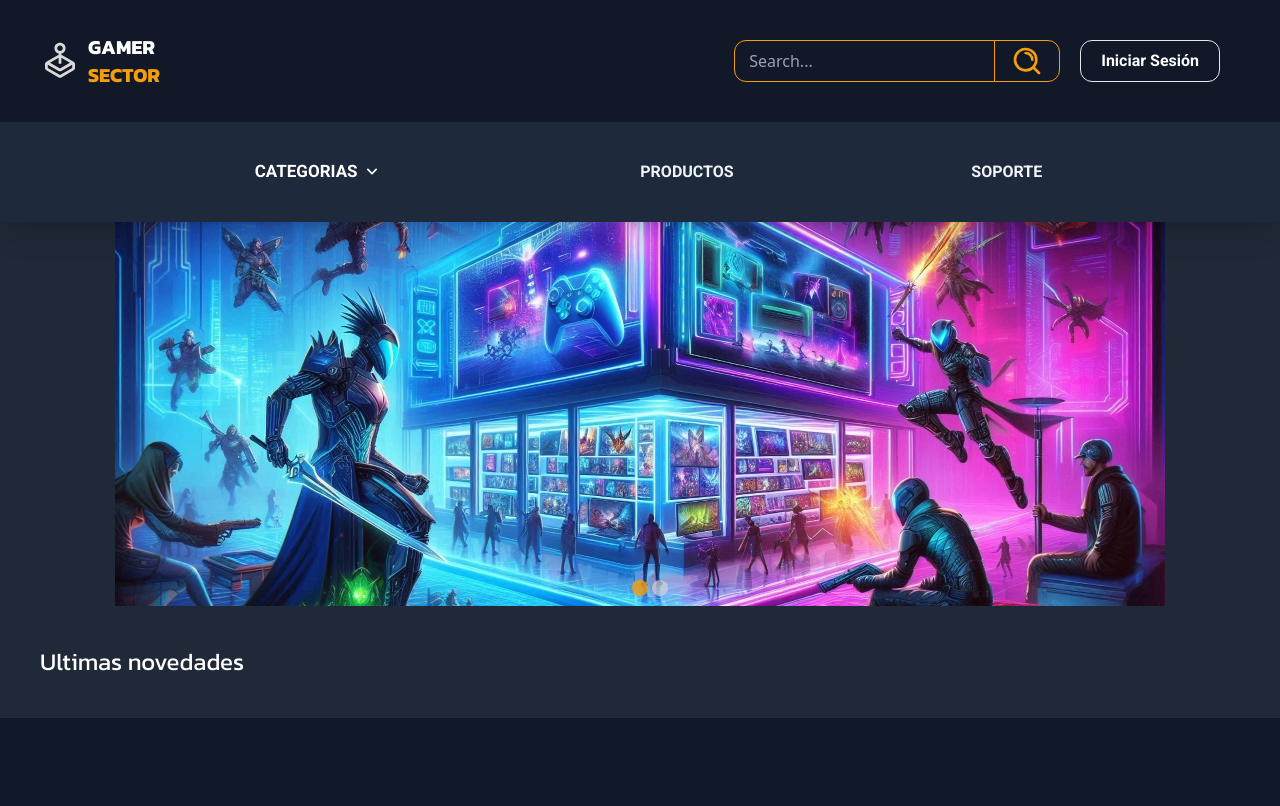
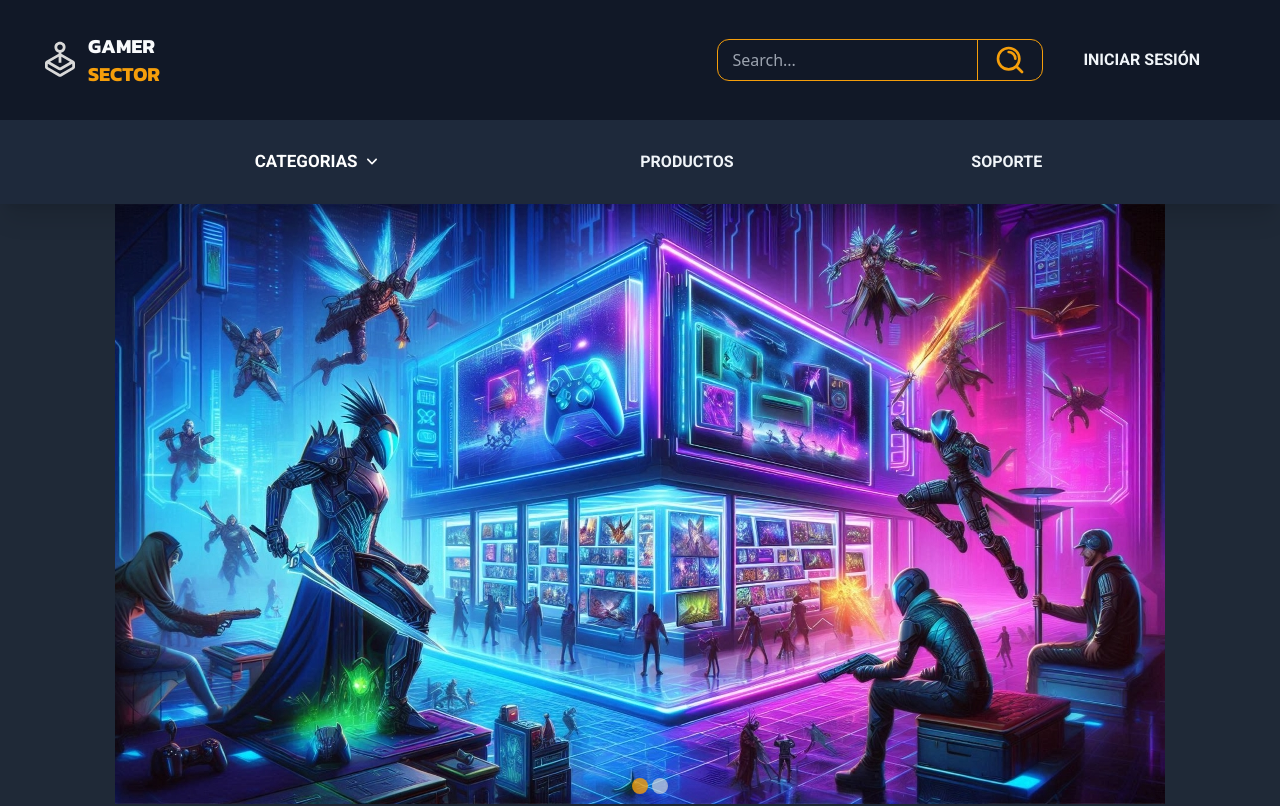
Before and after one commit to MartinEAcosta/gamer-sector-react, a React (Vite) app in the folder gamer-sector/: page / in a window 1280 px wide. Shown: the top 806 px of the page. Built offline with nearby package versions, Linux system fonts and the light colour scheme; a web font is replaced by a local one.

Commit message:
+refacciones para mejorar la claridad del código ymodularidad

```diff
--- a/gamer-sector/index.html
+++ b/gamer-sector/index.html
@@ -1,8 +1,8 @@
 <!doctype html>
-<html lang="en">
+<html lang="es">
   <head>
     <meta charset="UTF-8" />
-    <link rel="icon" type="image/svg+xml" href="/vite.svg" />
+    <link rel="icon" type="image/svg+xml" href="./src/assets/joystick.svg" />
     <meta name="viewport" content="width=device-width, initial-scale=1.0" />
     <link href="https://fonts.googleapis.com/css2?family=Roboto:ital,wght@0,100;0,300;0,400;0,500;0,700;0,900;1,100;1,300;1,400;1,500;1,700;1,900&display=swap" rel="stylesheet">
 
--- a/gamer-sector/src/components/CardFooter.jsx
+++ /dev/null
@@ -1,25 +0,0 @@
-import PropTypes from 'prop-types';
-
-export const CardFooter = ( { id, title, desc } ) => {
-
-    return (
-        <>
-            <section
-                data-id={ id }
-                className='py-5 text-white w-1/4 hover:backdrop-blur-s hover:bg-slate-800 rounded-xl hover:origin-top-left hover:rotate-1 hover:skew-y-1 transition-all hover:shadow-2xl'>
-                <h1 className='text-amber-500 text-center font-bold text-2xl my-2'>{title}</h1>
-                {desc.map((item,idx) => {
-                    return(
-                        <p className='text-center my-2 text-m underline-offset-2 underline cursor-pointer' key={idx}>{item}</p>
-                    );
-                })}
-            </section>
-        </>
-    );
-}
-
-CardFooter.propTypes = {
-    id: PropTypes.number.isRequired,
-    title: PropTypes.string.isRequired,
-    desc: PropTypes.arrayOf(PropTypes.string).isRequired,
-}
--- a/gamer-sector/src/components/CarouselNotices.jsx
+++ b/gamer-sector/src/components/CarouselNotices.jsx
@@ -2,8 +2,9 @@ import '../styles/CarouselNotices.css';
 import PropTypes from 'prop-types';
 // import { LeftArrow , RightArrow } from '../components';
 import { useState } from 'react';
+import { IndicatorsCarousel } from './IndicatorsCarousel';
 
-
+    // Pasadas via Props por el Main.jsx
     export const CarouselNotices = ( { data } ) =>{
 
         const [ currentSlide, setCurrentSlide ] = useState( 0 );
@@ -21,12 +22,11 @@ export const CarouselNotices = ( { data } ) =>{
             setCurrentSlide( id );
         }
 
-
         return(
             <>
-            <section className='relative'>
+                <section className=''>
 
-                <div className="h-96 overflow-hidden relative flex items-center justify-center">
+                    <div className="relative flex items-center justify-center">
 
                         {/* <div className='absolute left-40 cursor-pointer flex' onClick={ handlePrevSlide }>
                             <LeftArrow />
@@ -34,18 +34,18 @@ export const CarouselNotices = ( { data } ) =>{
 
                         {data.map( ( item,idx ) => {
                             return (
-                                <img src={ item.url } alt={ item.alt } key={ item.id } className={ idx === currentSlide ? "-z-10 slide max-w-full h-auto" : "-z-10 slide slide-hidden" }/>
+                                    <img
+                                        src={ item.url } alt={ item.alt } key={ item.id }
+                                        className={ idx === currentSlide ? "-z-10 slide max-w-full h-auto" : "-z-10 slide slide-hidden" }
+                                    />
                             );
                         })}
 
-                    <div className='w-full h-full flex justify-center space-x-10 absolute z-0'>
-                        {data.map( ( item , idx ) => {
-                            return (
-                                <div className={ idx === currentSlide ? 'indicator' : 'indicator indicator-inactive' } data-id={ idx } key={ item.id } onClick={ handleSpecificSlide }></div>
-                            );
-                        })}
-                    </div>
-
+                        <IndicatorsCarousel
+                            data={ data }
+                            currentSlide={ currentSlide }
+                            handleIndicator={ handleSpecificSlide }
+                        />
 
                         {/* <div className='absolute right-40 cursor-pointer' onClick={ handleNextSlide }>
                             <RightArrow />
--- a/gamer-sector/src/components/Footer.jsx
+++ b/gamer-sector/src/components/Footer.jsx
@@ -6,6 +6,7 @@ export const Footer = () => {
             <footer className="bg-slate-900 flex-row px-10">
 
                 <div className="grid grid-cols-5 grid-rows-2 items-center">
+
                     <section className='col-start-1 col-end-4 row-start-1  text-slate-100 text-xl'>
 
                         <h3 className="text-2xl font-bold font-roboto py-5 text-amber-500">Sobre Nosotros</h3>
@@ -36,15 +37,15 @@ export const Footer = () => {
                     <div className="grid grid-flow-col col-start-1 col-end-6 row-start-2 mt-40 font-roboto text-center text-slate-100 border-opacity-40 border-t-slate-600 border-t py-5">
 
                         <div className="flex-col flex m-5">
-                            <a href="" className="text-lg my-2">Instagram</a>
-                            <a href="" className="text-lg my-2">Facebook</a>
-                            <a href="" className="text-lg my-2">Twitter</a>
+                            <a href="" className="text-lg my-2 hover:text-slate-300">Instagram</a>
+                            <a href="" className="text-lg my-2 hover:text-slate-300">Facebook</a>
+                            <a href="" className="text-lg my-2 hover:text-slate-300">Twitter</a>
                         </div>
 
                         <div className="flex-col flex m-5">
-                            <a href="" className="text-lg my-2">Ayuda</a>
-                            <a href="" className="text-lg my-2">Soporte</a>
-                            <a href="" className="text-lg my-2">FAQ</a>
+                            <a href="" className="text-lg my-2 hover:text-slate-300">Ayuda</a>
+                            <a href="" className="text-lg my-2 hover:text-slate-300">Soporte</a>
+                            <a href="" className="text-lg my-2 hover:text-slate-300">FAQ</a>
                         </div>
                         <div className="flex-col flex  m-5">
                             <p className="text-lg my-2">(123) 456-7890</p>
--- a/gamer-sector/src/components/Header.jsx
+++ b/gamer-sector/src/components/Header.jsx
@@ -1,9 +1,10 @@
 import { useState } from 'react';
 import Logo from '../assets/joystick.svg';
-import SearchIcon from '../assets/search.svg';
+import { SearcherBar } from './SearcherBAr';
 
 export const Header = () => {
 
+    // Provisorio para mostrar el iniciar sesión.
     const [isLogged, setIsLogged] = useState(false);
 
     return (
@@ -13,29 +14,21 @@ export const Header = () => {
                 <div className="flex">
                     <img className="pr-2" src={ Logo } alt="Logo Gamer Sector" />
                     <a href='' className="text-amber-500 font-kanit font-bold text-xl w-4 hover:opacity-90 cursor-pointer">
-                        <span className=' text-white '> GAMER </span>
+                        <span className=' text-slate-50 '> GAMER </span>
                         SECTOR
                     </a>
                 </div>
 
                 <div className='flex items-center'>
-                    <form action="GET">
-                        <search className="flex border text-white border-amber-500 rounded-xl items-center">
-                            <input className=" bg-transparent px-3.5 rounded-xl focus:outline-none "
-                                type="text" placeholder="Search..."/>
-                            <button type="submit" className='h-10 px-2 border-l-amber-500 border-l'>
-                                <img src={ SearchIcon } alt="Search Button" className='h-8 mx-2' />
-                            </button>
-                        </search>
-                    </form>
+
+                    <SearcherBar />
 
                     {
                         !isLogged
                         &&
-                        <a
-                            className="text-white font-roboto font-bold border m-5 px-5 py-2 rounded-xl
-                            hover:bg-slate-600  hover:bg-opacity-30 hover:text-amber-500 hover:border-amber-500" href="">
-                                Iniciar Sesión
+                        <a className="hover:text-slate-300 text-slate-100 font-roboto font-bold m-5 px-5 py-2 rounded-xl
+                            " href="">
+                                INICIAR SESIÓN
                         </a>
                     }
 
--- /dev/null
+++ b/gamer-sector/src/components/IndicatorsCarousel.jsx
@@ -0,0 +1,34 @@
+import PropTypes from 'prop-types';
+
+export const IndicatorsCarousel = ( { data , currentSlide , handleIndicator } ) => {
+    return (
+    <>
+        <div className='w-full h-full flex justify-center space-x-10 absolute z-0'>
+        {data.map( ( item , idx ) => {
+            return (
+                <div
+                    className={ idx === currentSlide ? 'indicator' : 'indicator indicator-inactive' }
+                    data-id={ idx } key={ item.id } onClick={ handleIndicator }
+                    aria-label='{ `Go to slide ${ idx + 1 ` }'
+                />
+            );
+        })}
+    </div>
+    </>
+    );
+
+};
+
+IndicatorsCarousel.propTypes = {
+    // Especifico la forma en que vendran nuestros parametros.
+    data: PropTypes.arrayOf(
+        // Desgloso el array, especificando la forma que tendran los obetos
+        PropTypes.shape({
+            id: PropTypes.number.isRequired,
+            url: PropTypes.string.isRequired,
+            alt: PropTypes.string.isRequired,
+        }).isRequired,
+        ),
+    currentSlide: PropTypes.number.isRequired,
+    handleIndicator: PropTypes.func.isRequired,
+};
--- a/gamer-sector/src/components/Nav.jsx
+++ b/gamer-sector/src/components/Nav.jsx
@@ -4,7 +4,7 @@ import '../styles/Nav.css';
 export const Nav = () => {
     return (
         <>
-            <nav className="bg-slate-800 flex justify-evenly text-slate-100 py-5 shadow-xl z-10 sticky top-22 items-center">
+            <nav className="bg-slate-800 flex justify-evenly text-slate-100 py-3 shadow-xl z-10 sticky top-22 items-center">
                 <div className='dropDown'>
                     <a className="dropBtn flex font-roboto font-bold hover:text-amber-500 hover:opacity-85" href="">CATEGORIAS<img src={ DropDownArrow } alt="" className='w-5 mx-1' /></a>
                     <ul className='dropDownContent'>
--- /dev/null
+++ b/gamer-sector/src/components/SearcherBar.jsx
@@ -0,0 +1,18 @@
+import SearchIcon from '../assets/search.svg';
+
+export const SearcherBar = () => {
+
+    return (
+        <>
+            <form action="GET">
+                <search className="flex border text-slate-100 border-amber-500 rounded-xl items-center">
+                    <input className="bg-transparent px-3.5 rounded-xl focus:outline-none"
+                        type="text" placeholder="Search..."/>
+                    <button type="submit" className='hover:bg-slate-800 hover:rounded-r-xl h-10 px-2 border-l-amber-500 border-l'>
+                        <img src={ SearchIcon } alt="Search Button" className=' h-8 mx-2' />
+                    </button>
+                </search>
+            </form>
+        </>
+    );
+}
--- a/gamer-sector/src/components/index.js
+++ b/gamer-sector/src/components/index.js
@@ -1,4 +1,3 @@
-export * from '../components/CardFooter';
 export * from '../components/CardProduct';
 export * from '../components/CarouselNotices';
 export * from '../components/CarouselProducts'
--- a/gamer-sector/tailwind.config.js
+++ b/gamer-sector/tailwind.config.js
@@ -11,7 +11,7 @@ export default {
         kanit: ["Kanit", 'sans-serif']
       },
       spacing: {
-        22 : '7.6rem',
+        22 : '7.5rem',
       },
     },
   },
```
Also changed, not shown: 1 other file (tests, documents, lock files or other folders). Lines whose indentation alone changed are shown as unchanged.
